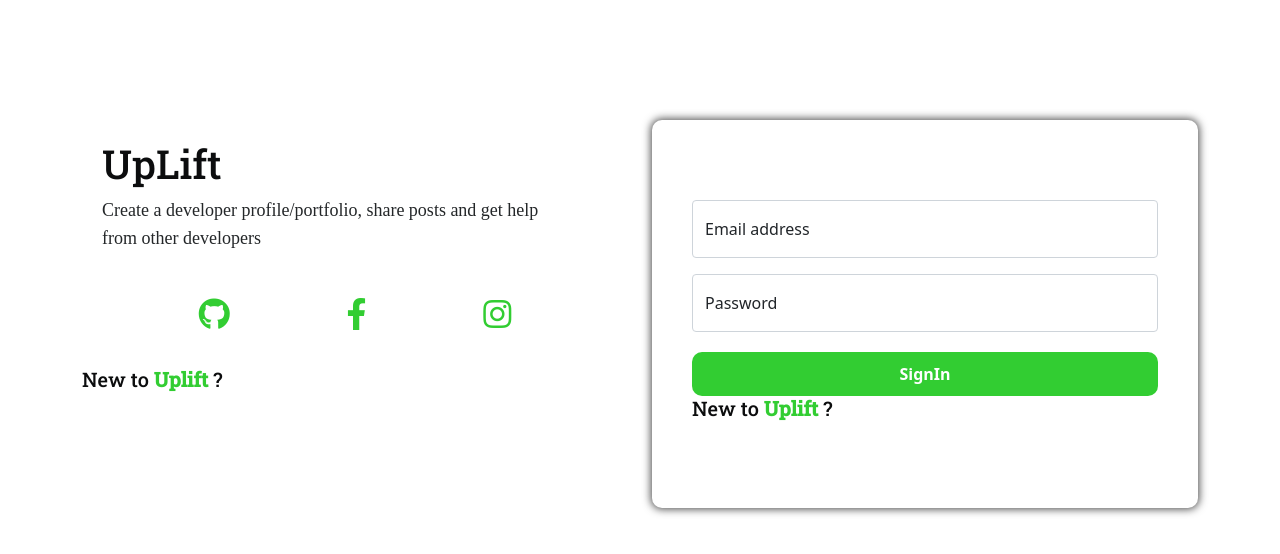
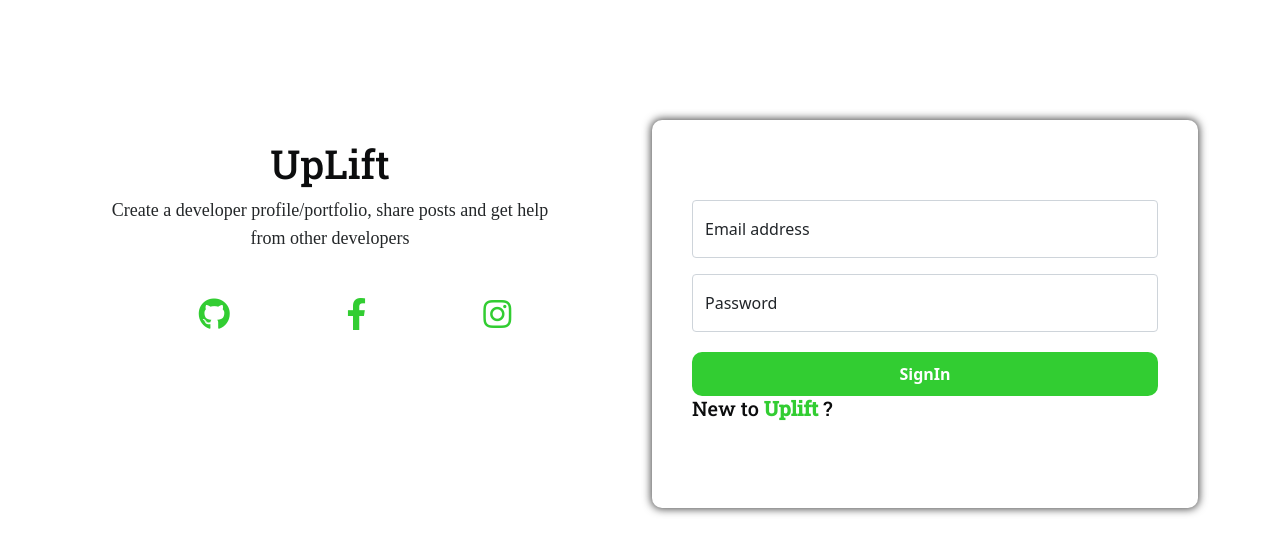
Before and after one commit to paulprince24542/Uplift, a React (Create React App) app in the folder client/: page / in a window 1280 px wide. Shown: the top 554 px of the page. Built offline with nearby package versions, Linux system fonts and the light colour scheme; a web font is replaced by a local one.

Commit message:
Home Page edited

```diff
--- a/client/src/Components/Home.js
+++ b/client/src/Components/Home.js
@@ -1,39 +1,38 @@
-import React from 'react'
-import SignIn from './SignIn';
+import React from "react";
+import SignIn from "./SignIn";
 // import SignUp from './SignUp';
 import { Link } from "react-router-dom";
 
-
 export default function Home() {
   return (
-        <div>
     <section className="section-margin">
       <div className="container">
         <div className="row">
           <div className="col-xl-6 col-lg-6">
-                    <div className="content">
+            <div className="content text-center">
               <h1>UpLift</h1>
               <p>
-                            Create a developer profile/portfolio, share posts
-                            and get help from other developers
+                Create a developer profile/portfolio, share posts and get help
+                from other developers
               </p>
             </div>
-                    <div
-                        className="social-media-icons d-flex justify-content-evenly">
-                        <a href="#"><i className="fab fa-github fa-2x" /></a>
-                        <a href="#"><i className="fab fa-facebook-f fa-2x" /></a>
-                        <a href="#"><i className="fab fa-instagram fa-2x" /></a>
-                    </div>
-                    <div className="d-none d-lg-block">
-                        <Link to="/SignUp"><h5>New to <b>Uplift</b> ?</h5></Link>
+            <div className="social-media-icons d-flex justify-content-evenly">
+              <a href="#">
+                <i className="fab fa-github fa-2x" />
+              </a>
+              <a href="#">
+                <i className="fab fa-facebook-f fa-2x" />
+              </a>
+              <a href="#">
+                <i className="fab fa-instagram fa-2x" />
+              </a>
             </div>
           </div>
           <div className="col-xl-6 col-lg-6">
-                    <SignIn/>
+            <SignIn />
           </div>
         </div>
       </div>
     </section>
-        </div>
-    )
+  );
 }
```
Also changed, not shown: 1 other file (tests, documents, lock files or other folders). Lines whose indentation alone changed are shown as unchanged.
